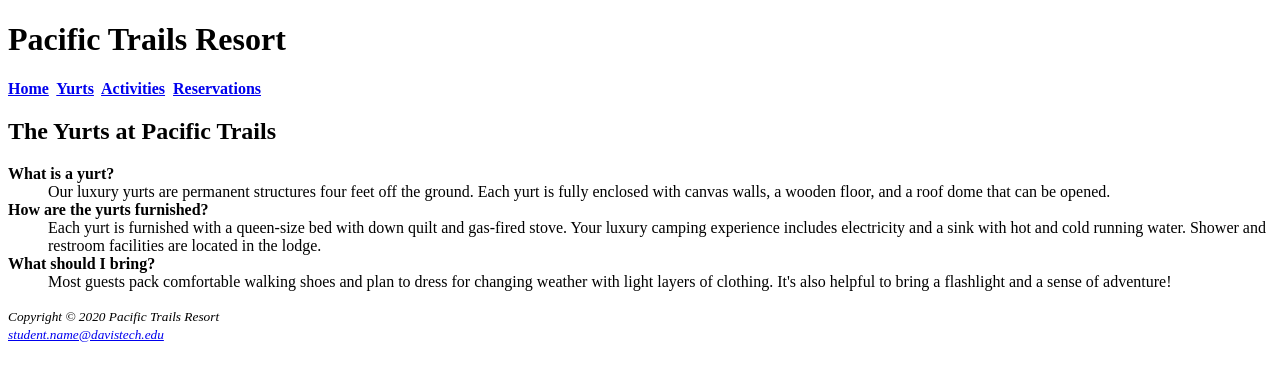
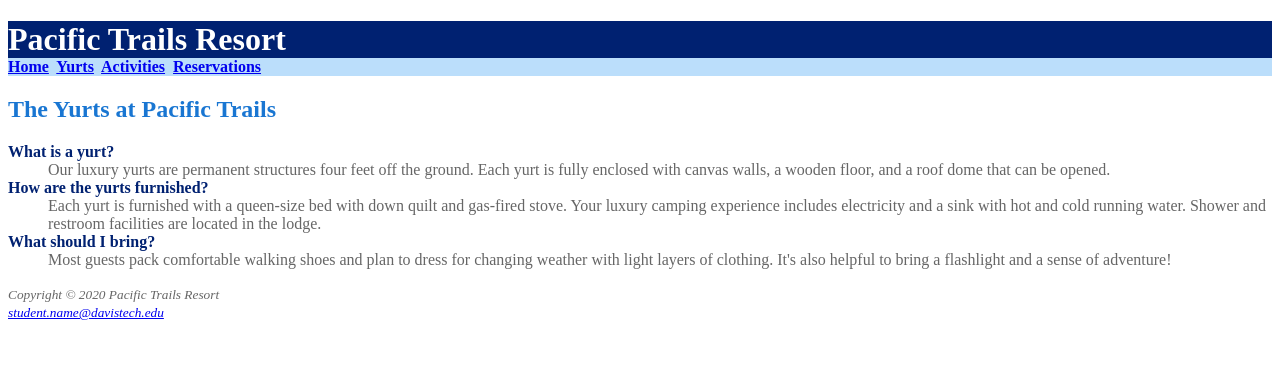
Before and after one commit to ClaudineSimonsen/s10_git_and_gitHub, a plain HTML site: page yurts.html in a window 1280 px wide. Drawn offline with Linux system fonts and the light colour scheme.

Commit message:
add link to external CSS file

```diff
--- /dev/null
+++ b/pacific.css
@@ -0,0 +1,23 @@
+body {
+	background-color: #ffffff;
+	color: #666666;
+}
+header {
+	background-color: #002171;
+	color: #ffffff;
+}
+nav {
+	background-color: #bbdefb;
+}
+h1 {
+	margin-bottom: 0;
+}
+h2 {
+	color: #1976d2;
+}
+dt {
+	color: #002171;
+}
+.resort {
+	color: #1976d2;
+}
--- a/yurts.html
+++ b/yurts.html
@@ -3,6 +3,7 @@
 	<head>
 		<title>Pacific Trails Resort :: Yurts</title>
 		<meta charset="utf-8">
+		<link href="pacific.css" rel="stylesheet">
 	</head>
 
 <body>
```
